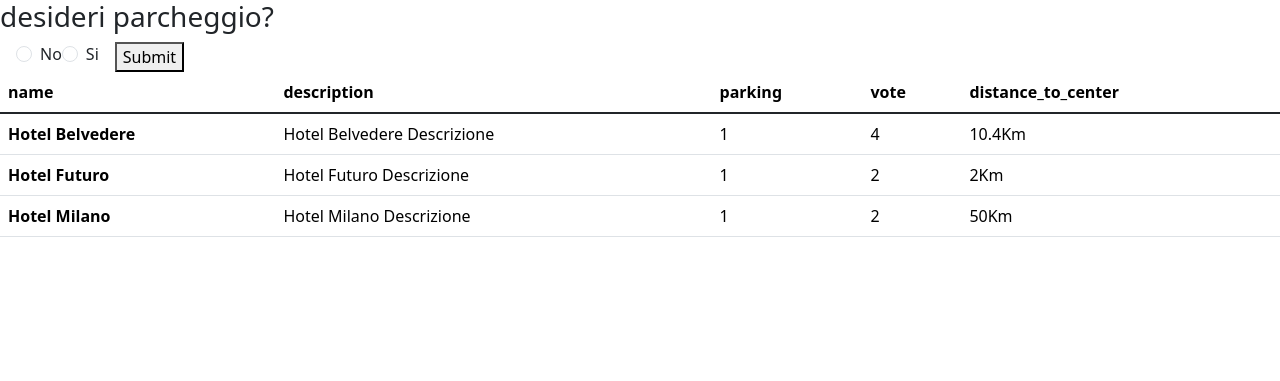
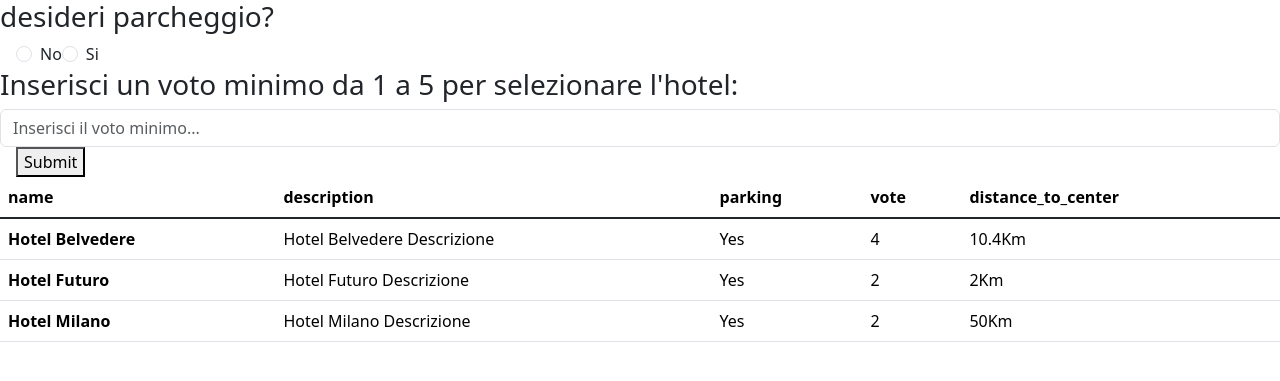
Before and after one commit to AlesciDavide/php-hotel, a PHP site: page / in a window 1280 px wide. Shown: the top 381 px of the page. Run offline with PHP 8.4, Linux system fonts and the light colour scheme; data that the repository does not hold is empty.

Commit message:
aggiunto secondo campo per il voto e fix problema della selezione di entrambi (parcheggio e voto) e della selezione singola

```diff
--- a/index.php
+++ b/index.php
@@ -1,16 +1,24 @@
 <?php
 require __DIR__ . "/utilities/hotel.php";
 
+
+$isOption1Selected = false;
+$voteNumber = 1;
+
 if ($_SERVER["REQUEST_METHOD"] == "POST") {
-    // Ottieni il valore del radio button selezionato
     $selectedOption = isset($_POST['inlineRadioOptions']) ? $_POST['inlineRadioOptions'] : null;
 
-    // Inizializza la variabile booleana
-    $isOption1Selected = false;
-
-    // Verifica quale opzione è stata selezionata
     if ($selectedOption == "option1") {
         $isOption1Selected = true;
+    }elseif($selectedOption == "option2"){
+        $isOption1Selected = false;
+    }else{
+        $isOption1Selected = true;
+    }
+
+    $voteNumber = isset($_POST['exampleDataList']) ? (int)$_POST['exampleDataList'] : 1;
+    if ($voteNumber < 1 || $voteNumber > 5) {
+        $voteNumber = 1;
     }
 }
 ?>
@@ -26,7 +34,7 @@ if ($_SERVER["REQUEST_METHOD"] == "POST") {
 </head>
 <body>
     <section>
-        <form  action="./index.php" method="POST">
+        <form action="./index.php" method="POST">
             <h3>desideri parcheggio?</h3>
             <div class="d-flex ms-3">
                 <div class="form-check">
@@ -37,6 +45,18 @@ if ($_SERVER["REQUEST_METHOD"] == "POST") {
                     <input class="form-check-input" type="radio" id="inlineRadio2" name="inlineRadioOptions" value="option2">
                     <label class="form-check-label" for="inlineRadio2">Si</label>
                 </div>
+            </div>
+            <h3>Inserisci un voto minimo da 1 a 5 per selezionare l'hotel:</h3>
+                <input
+                type="number"
+                class="form-control"
+                name="exampleDataList"
+                id="exampleDataList"
+                placeholder="Inserisci il voto minimo...">
+
+
+            <div>
+
                 <button class="ms-3" type="submit">Submit</button>
             </div>
         </form>
@@ -53,11 +73,13 @@ if ($_SERVER["REQUEST_METHOD"] == "POST") {
         </thead>
         <tbody class="table-group-divider">
             <?php foreach ($hotels as $key => $hotel) { ?>
-                <?php if ($hotel['parking'] || $isOption1Selected == true) {?>
+                <?php if (($hotel['parking'] || $isOption1Selected) && $hotel['vote'] >= $voteNumber) {?>
             <tr>
             <th><?php echo $hotel['name'] ?></th>
             <td><?php echo $hotel['description'] ?></td>
-            <td><?php echo $hotel['parking'] ?></td>
+            <td>
+            <?php echo $hotel['parking'] ? 'Yes' : 'No' ?>
+            </td>
             <td><?php echo $hotel['vote'] ?></td>
             <td><?php echo $hotel['distance_to_center'] ?>Km</td>
             </tr>
```
